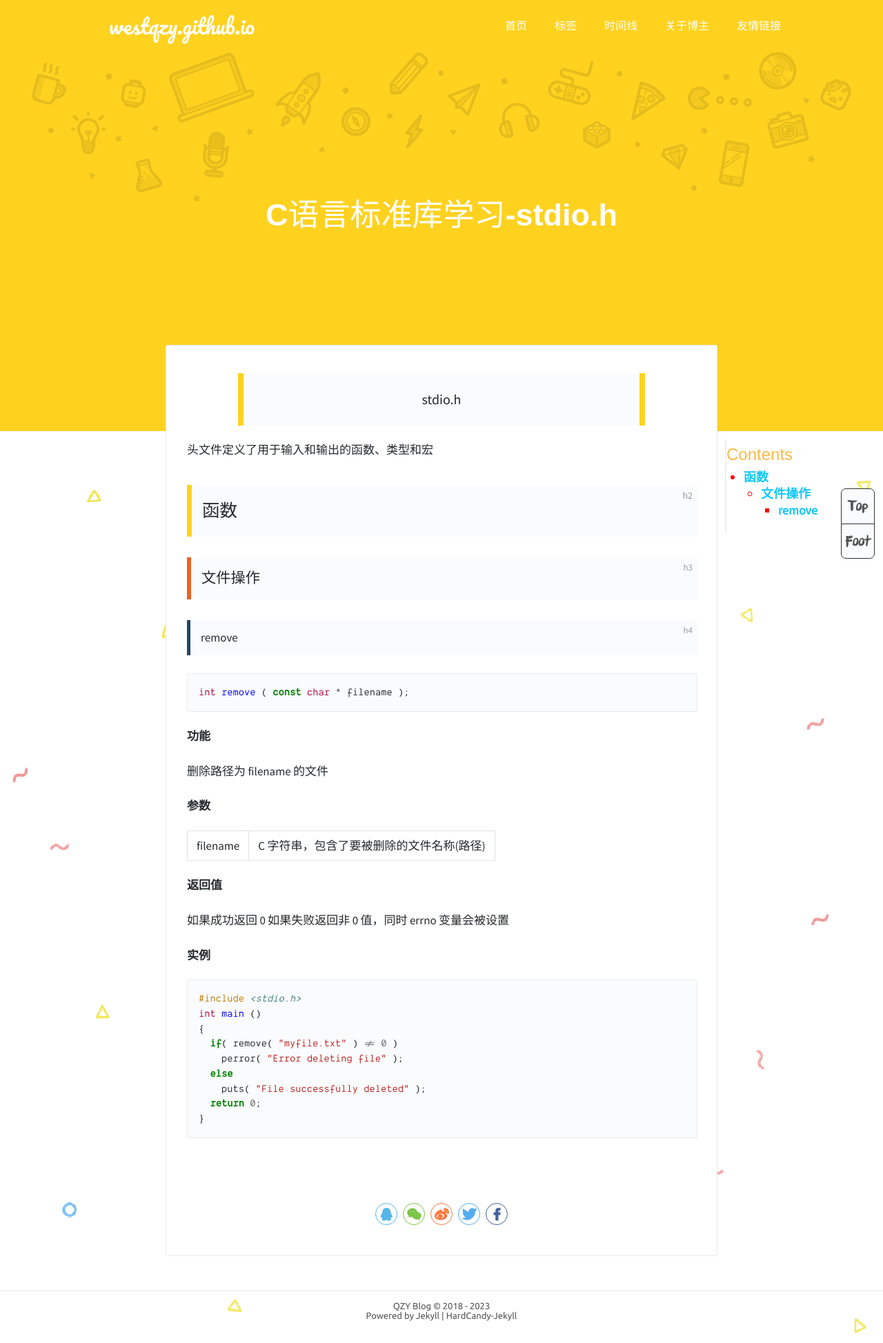
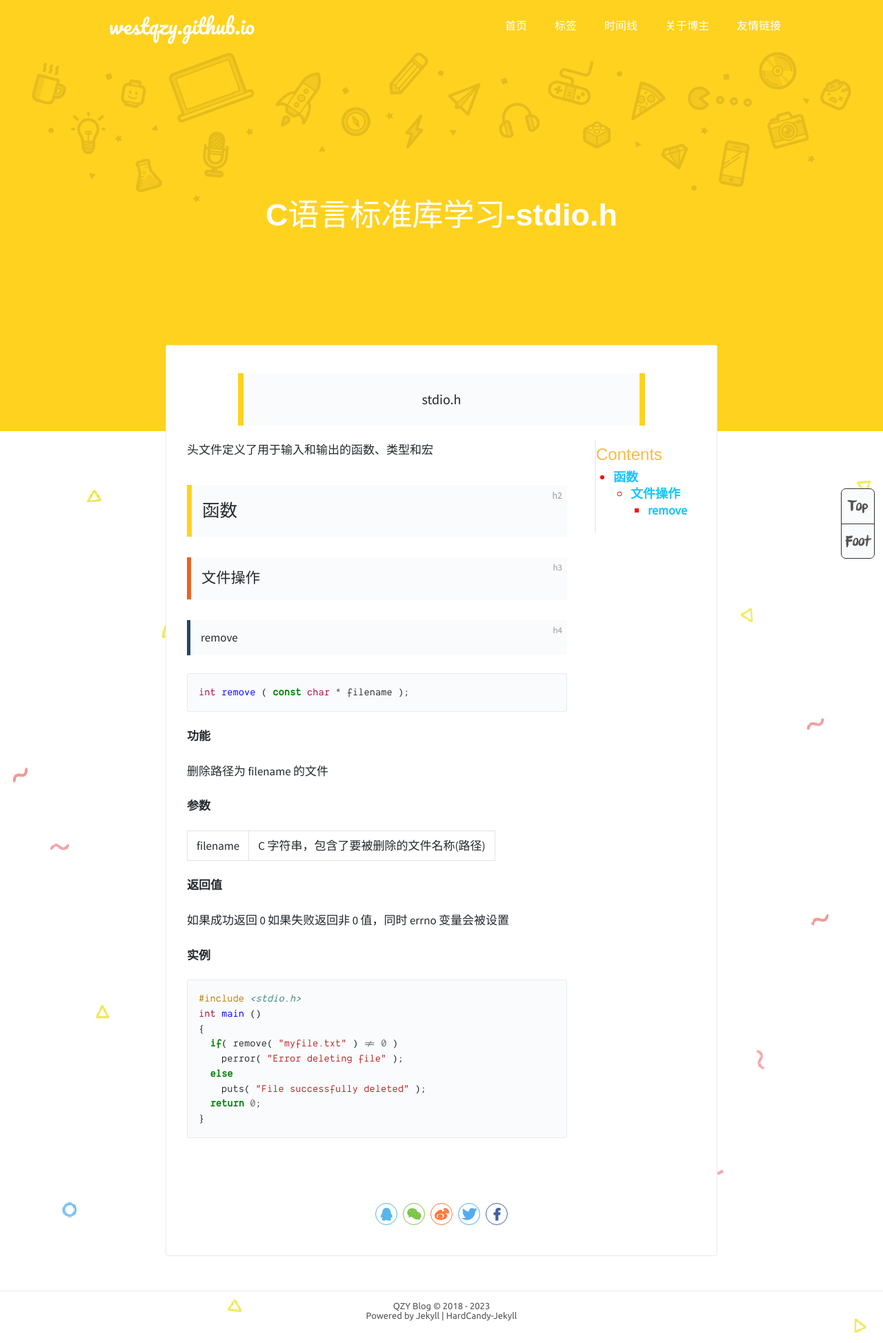
Before and after one commit to westqzy/westqzy.github.io11, a Jekyll site: the page built from _posts/2023-02-04-CL0.md, in a window 1280 px wide. Shown: the whole page at 69% size. Built offline with Jekyll 4.4.1, drawn with Linux system fonts in a browser that asks for light colours.

Commit message:
Update style.css

```diff
--- a/assets/css/style.css
+++ b/assets/css/style.css
@@ -1110,7 +1110,7 @@ a{
 
 
 .container {
-  width: 1060px;
+  width: 800px;
   margin: 0 auto;
   display: flex;
   flex-direction: row;
```
